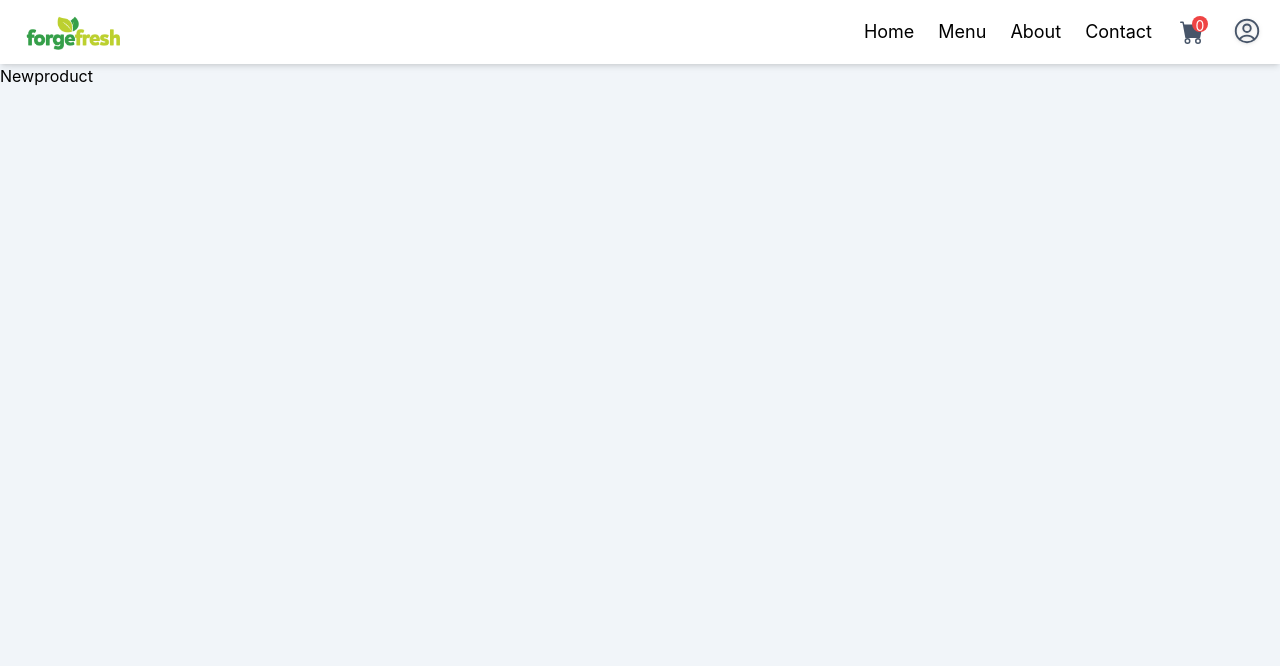
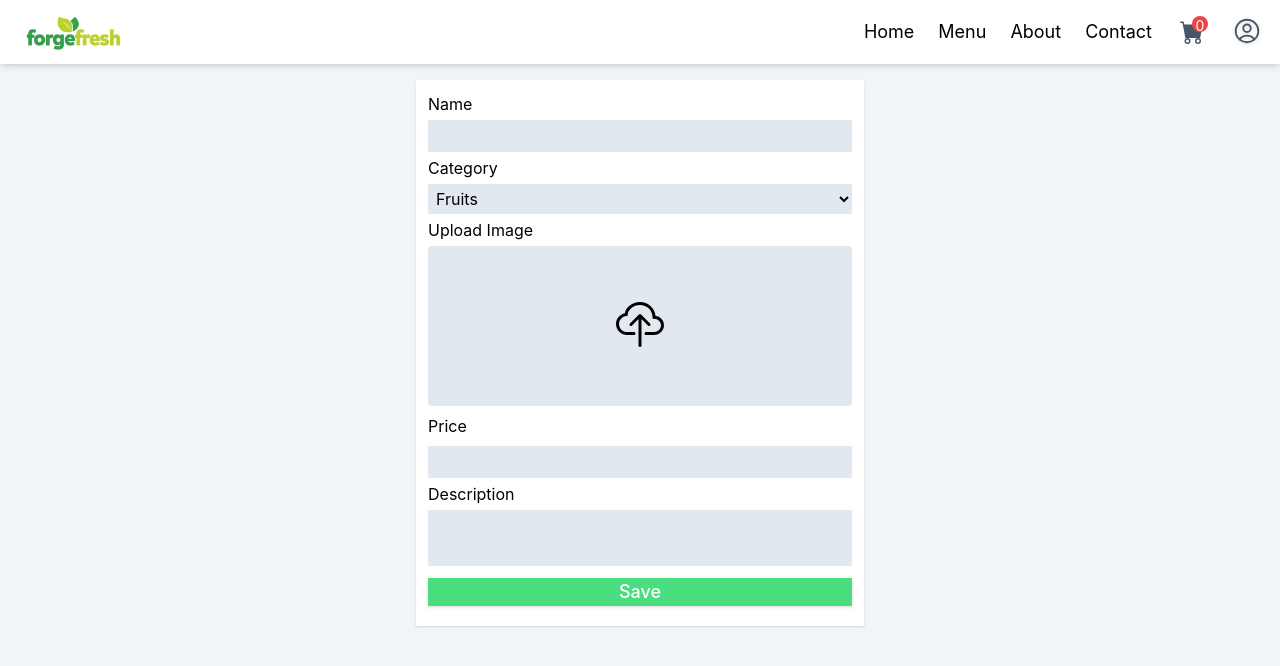
Before and after one commit to AnandhuAnilkumar/Ecommerce-app-1, a React (Create React App) app in the folder frontend/: page /newproduct in a window 1280 px wide. Shown: the top 666 px of the page. Built offline with nearby package versions, Linux system fonts and the light colour scheme.

Commit message:
Add new product - frontend

```diff
--- a/frontend/src/page/Newproduct.js
+++ b/frontend/src/page/Newproduct.js
@@ -1,8 +1,35 @@
 import React from 'react'
+import { BsCloudUpload } from "react-icons/bs";
 
 const Newproduct = () => {
   return (
-    <div>Newproduct</div>
+    <div className='p-4'>
+      <form className='m-auto w-full max-w-md  shadow flex flex-col p-3 bg-white'>
+        <label htmlFor = 'name'>Name</label>
+        <input type={'text'} name = "name" className='bg-slate-200 p-1 my-1'/>
+
+        <label htmlFor='category'>Category</label>
+        <select className='bg-slate-200 p-1 my-1' id='category'>
+          <option>Fruits</option>
+          <option>Vegetable</option>
+          <option>Grains</option>
+          <option>Dairy products</option>
+        </select>
+
+        <label htmlFor='image'>Upload Image</label>
+        <div id='image' className='h-40 w-full bg-slate-200 my-1 rounded flex items-center justify-center'>
+        <span className='text-5xl'>  <BsCloudUpload /></span>
+        </div>
+
+        <label htmlFor='price' className='my-1'>Price</label>
+        <input type={"text"} className='bg-slate-200 p-1 my-1'/>
+
+        <label htmlFor='description'>Description</label>
+        <textarea rows ={2} className='bg-slate-200 p-1 my-1 resize-none'></textarea>
+
+        <button className='bg-green-400 hover:bg-green-500 text-white text-lg font-medium my-2 drop-shadow'>Save</button>
+      </form>
+    </div>
   )
 }
 
```
